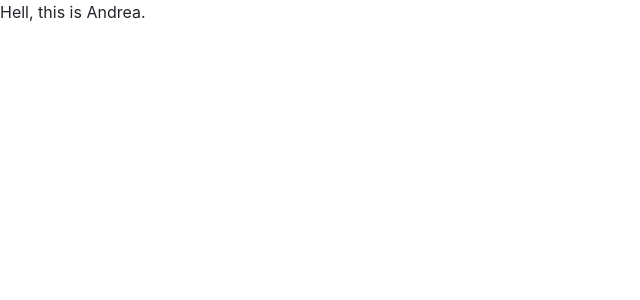
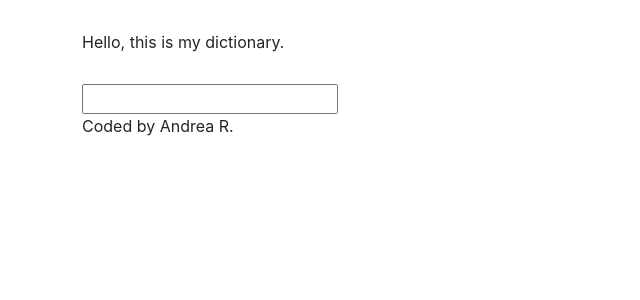
Before and after one commit to AndreaRolM/dictionary-project, a React (Create React App) app: page / in a window 1280 px wide. Shown: the top 300 px of the page, without its empty margins (0-640 px from the left). Built offline with nearby package versions, Linux system fonts and the light colour scheme.

Commit message:
Set up search engine

```diff
--- a/src/App.css
+++ b/src/App.css
@@ -0,0 +1,3 @@
+.App-header {
+  margin: 30px 0;
+}
--- a/src/App.js
+++ b/src/App.js
@@ -1,13 +1,19 @@
-import './App.css';
+import React from "react";
+import Dictionary from "./Dictionary";
+import "./App.css";
 
 function App() {
   return (
     <div className="App">
-      <header className="App-header">
-        <p>
-          Hell, this is Andrea.
-        </p>
-      </header>
+      <div className="container">
+        <header className="App-header">
+          <p>Hello, this is my dictionary.</p>
+        </header>
+        <main>
+          <Dictionary />
+        </main>
+        <footer>Coded by Andrea R.</footer>
+      </div>
     </div>
   );
 }
--- /dev/null
+++ b/src/Dictionary.js
@@ -0,0 +1,23 @@
+import React, { useState } from "react";
+
+export default function Dictionary() {
+  let [keyword, setKeyword] = useState("");
+
+  function search(event) {
+    event.preventDefault();
+    alert(`Searching for ${keyword} definition`);
+  }
+
+  function handleKeywordChange(event) {
+    console.log(event);
+    setKeyword(event.target.value);
+  }
+
+  return (
+    <div className="Dictionary">
+      <form onSubmit={search}>
+        <input type="search" onChange={handleKeywordChange} />
+      </form>
+    </div>
+  );
+}
```
